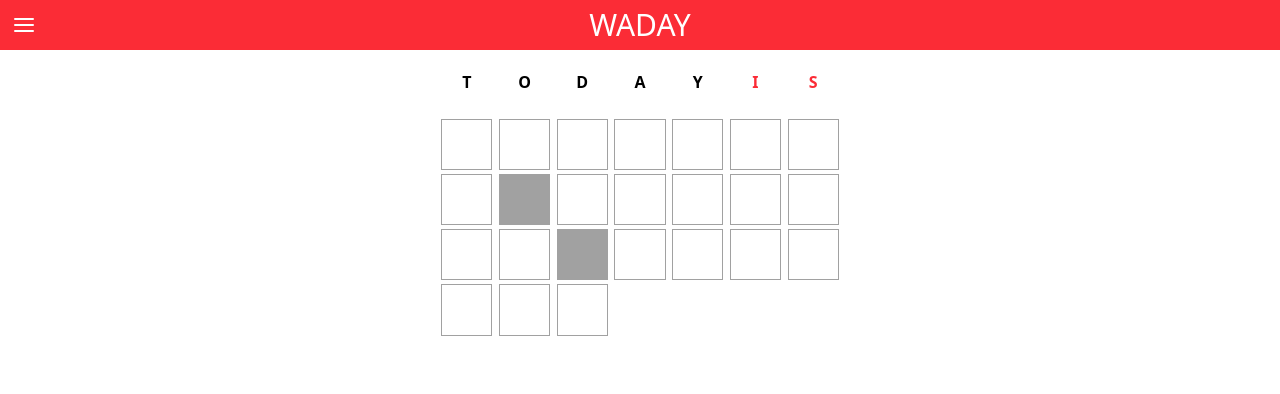
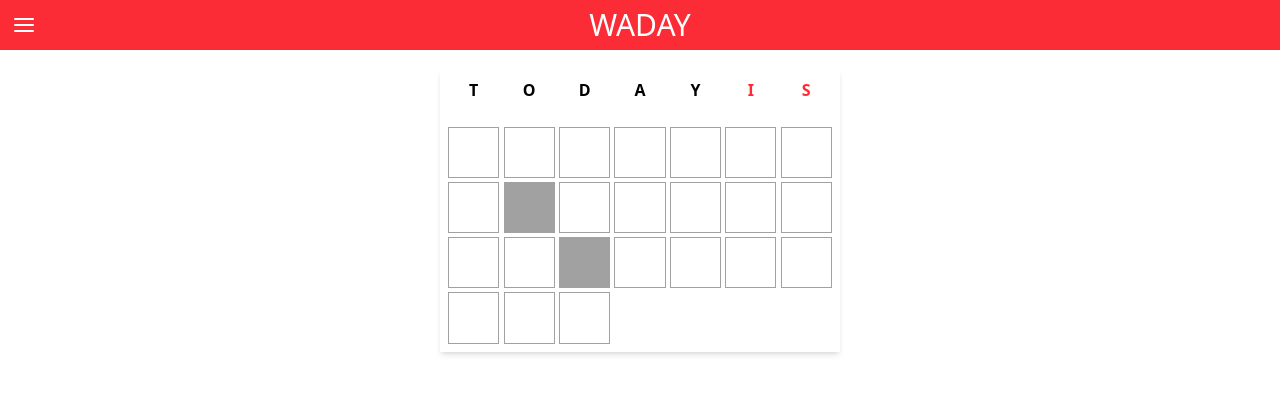
Before and after one commit to elsergiovera/wadai, a React (Vite) app: page / in a window 1280 px wide. Shown: the top 394 px of the page. Built offline with nearby package versions, Linux system fonts and the light colour scheme.

Commit message:
added shadow to Board to make it look more like a calendar

```diff
--- a/src/components/Board.tsx
+++ b/src/components/Board.tsx
@@ -8,7 +8,7 @@ const Board = () => {
    let letters_counter = -1
 
    return (
-      <div className='place-content-center text-center font-light'>
+      <div className='place-content-center p-2 text-center font-light shadow-md'>
          <div className={'grid grid-cols-7 gap-1 justify-items-center'}>
             {['t', 'o', 'd', 'a', 'y'].map((item, index) => <div key={'key-today-' + index} className='font-bold h-[2.8rem]'>{item.toUpperCase()}</div>)}
             {['i', 's'].map((item, index) => <div key={'key-is-' + index} className='font-bold text-red-500 h-[2.8rem]'>{item.toUpperCase()}</div>)}
```
